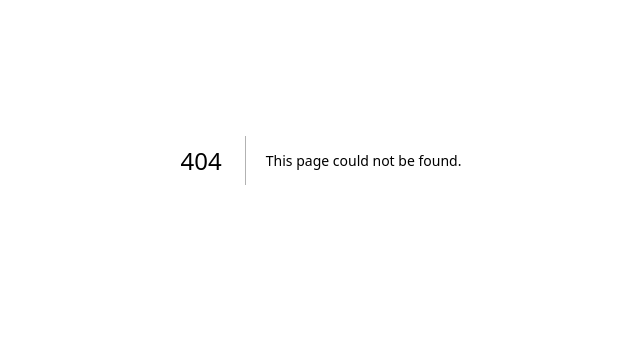
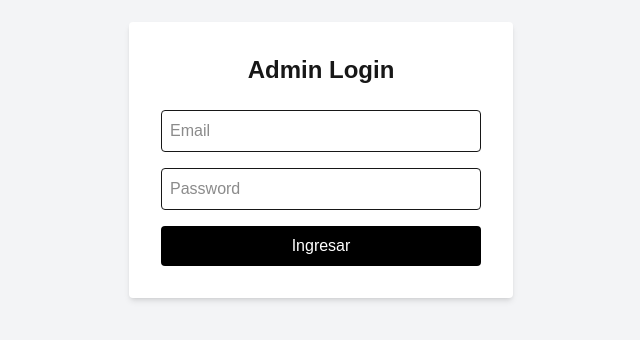
Before and after one commit to diazan/whatsapp-admin-dashboard, a Next.js app: page /login in a window 1280 px wide. Before the commit this address had no page. Shown: the part 240-580 px from the top of the page, without its empty margins (319-959 px from the left). Built offline with nearby package versions, Linux system fonts and the light colour scheme; no server answers.

Commit message:
initial admin dashboard setup

```diff
--- /dev/null
+++ b/app/dashboard/page.tsx
@@ -0,0 +1,11 @@
+"use client";
+
+export default function DashboardPage() {
+  return (
+    <div className="p-8">
+      <h1 className="text-2xl font-bold">
+        Dashboard Admin
+      </h1>
+    </div>
+  );
+}
--- /dev/null
+++ b/app/login/page.tsx
@@ -0,0 +1,93 @@
+"use client";
+
+
+import { useState } from "react";
+
+const API_URL = process.env.NEXT_PUBLIC_API_URL;
+console.log("API URL FIXED:", API_URL);
+
+export default function LoginPage() {
+  const [email, setEmail] = useState("");
+  const [password, setPassword] = useState("");
+  const [loading, setLoading] = useState(false);
+  const [error, setError] = useState("");
+
+
+  async function handleLogin(e: React.FormEvent) {
+    e.preventDefault();
+    setLoading(true);
+    setError("");
+
+    try {
+        console.log("API URL:", process.env.NEXT_PUBLIC_API_URL);
+        const res = await fetch(`${API_URL}/admin/login`, {
+        method: "POST",
+        headers: {
+            "Content-Type": "application/json",
+        },
+        body: JSON.stringify({ email, password }),
+        });
+
+      const data = await res.json();
+
+      if (!res.ok) {
+        throw new Error(data.message || "Error al iniciar sesión");
+      }
+
+      // Guardamos token
+      localStorage.setItem("token", data.token);
+
+      // Redirigir
+      window.location.href = "/dashboard";
+    } catch (err: any) {
+      setError(err.message);
+    } finally {
+      setLoading(false);
+    }
+  }
+
+  console.log("API URL:", process.env.NEXT_PUBLIC_API_URL);
+
+  return (
+    <div className="flex items-center justify-center min-h-screen bg-gray-100">
+      <form
+        onSubmit={handleLogin}
+        className="bg-white p-8 rounded shadow-md w-96"
+      >
+        <h1 className="text-2xl font-bold mb-6 text-center">
+          Admin Login
+        </h1>
+
+        <input
+          type="email"
+          placeholder="Email"
+          className="w-full mb-4 p-2 border rounded"
+          value={email}
+          onChange={(e) => setEmail(e.target.value)}
+          required
+        />
+
+        <input
+          type="password"
+          placeholder="Password"
+          className="w-full mb-4 p-2 border rounded"
+          value={password}
+          onChange={(e) => setPassword(e.target.value)}
+          required
+        />
+
+        {error && (
+          <p className="text-red-500 text-sm mb-4">{error}</p>
+        )}
+
+        <button
+          type="submit"
+          disabled={loading}
+          className="w-full bg-black text-white p-2 rounded hover:bg-gray-800"
+        >
+          {loading ? "Ingresando..." : "Ingresar"}
+        </button>
+      </form>
+    </div>
+  );
+}
```
